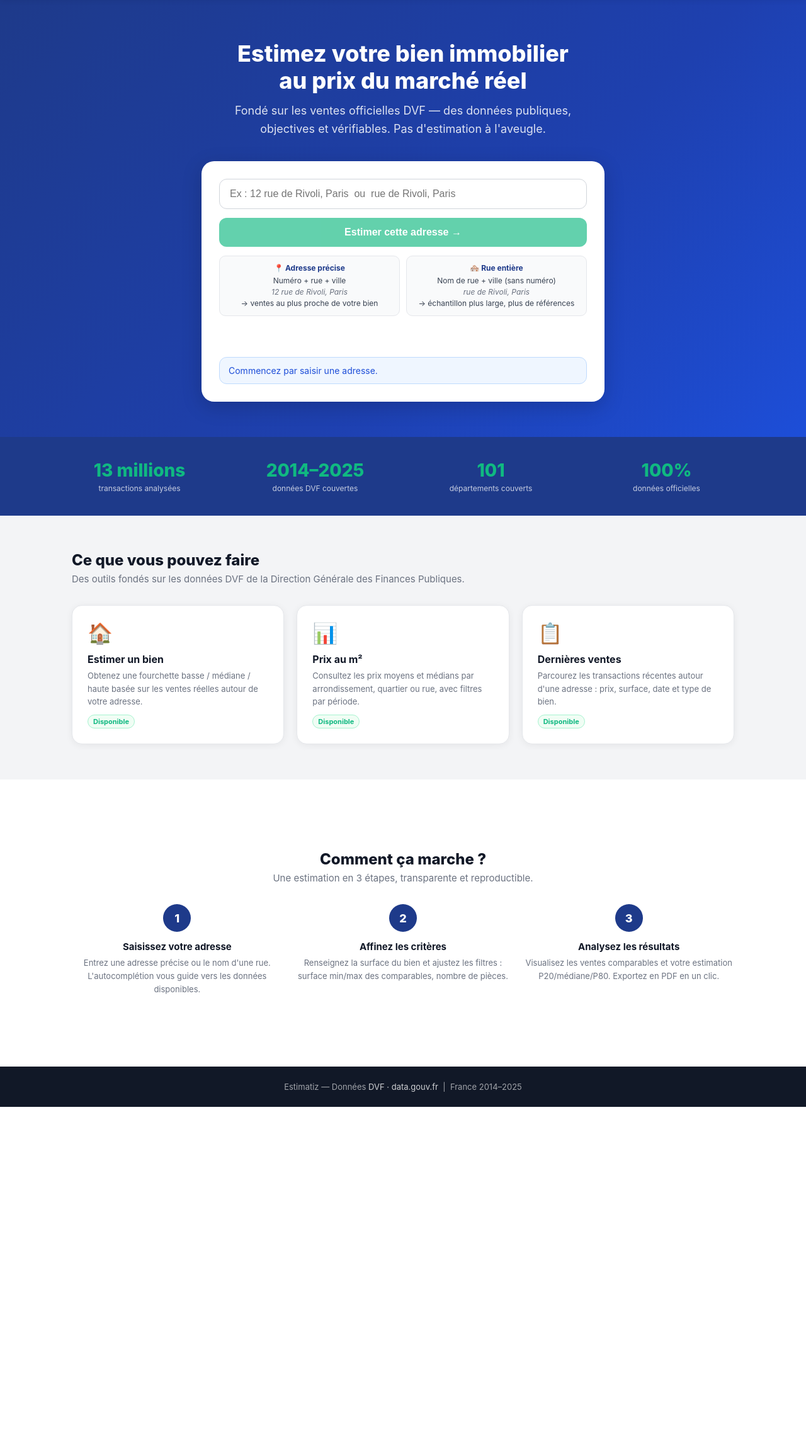
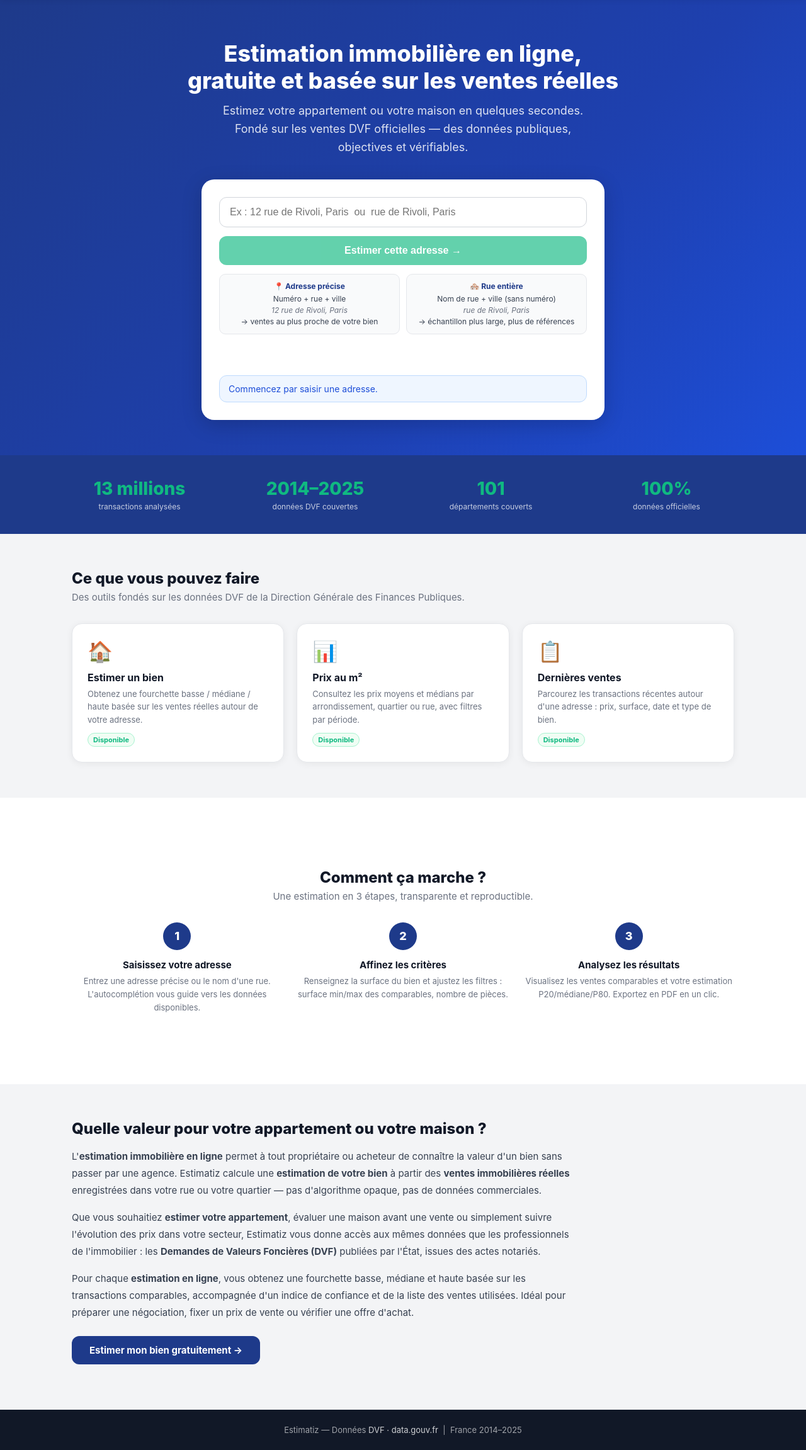
Before and after one commit to daco79/estimatiz, a PHP site: page / in a window 1280 px wide. Shown: the part 65-2368 px from the top of the page at 63% size. Before the commit the page ends 1823 px from the top, so only its background shows below. Run offline with PHP 8.4, Linux system fonts and the light colour scheme.

Commit message:
update SEO

```diff
--- /dev/null
+++ b/BingSiteAuth.xml
@@ -0,0 +1,4 @@
+<?xml version="1.0"?>
+<users>
+	<user>7FBA113849F0FDE337C993B767AFB33F</user>
+</users>
--- a/a-propos.php
+++ b/a-propos.php
@@ -7,6 +7,9 @@
   <title>À propos – Estimatiz</title>
   <!-- SEO enhancements -->
   <meta name="description" content="Découvrez qui se cache derrière Estimatiz, ses valeurs et sa mission. Un outil transparent pour rendre l’estimation immobilière accessible à tous." />
+  <link rel="icon" type="image/x-icon" href="/favicon.ico" />
+  <link rel="icon" type="image/png" sizes="32x32" href="/assets/img/favicon-32x32.png" />
+  <link rel="icon" type="image/png" sizes="16x16" href="/assets/img/favicon-16x16.png" />
   <link rel="canonical" href="https://www.estimatiz.fr/a-propos" />
   <!-- Open Graph tags -->
   <meta property="og:title" content="À propos – Estimatiz" />
--- a/contact.php
+++ b/contact.php
@@ -7,6 +7,9 @@
   <title>Contact – Estimatiz</title>
   <!-- SEO enhancements -->
   <meta name="description" content="Contactez l'équipe Estimatiz pour signaler une adresse introuvable, une estimation incohérente, un bug ou une suggestion." />
+  <link rel="icon" type="image/x-icon" href="/favicon.ico" />
+  <link rel="icon" type="image/png" sizes="32x32" href="/assets/img/favicon-32x32.png" />
+  <link rel="icon" type="image/png" sizes="16x16" href="/assets/img/favicon-16x16.png" />
   <link rel="canonical" href="https://www.estimatiz.fr/contact" />
   <!-- Open Graph tags -->
   <meta property="og:title" content="Contact – Estimatiz" />
--- a/donnees.php
+++ b/donnees.php
@@ -7,6 +7,9 @@
   <title>Données utilisées – Estimatiz</title>
   <!-- SEO enhancements -->
   <meta name="description" content="Découvrez les données DVF utilisées par Estimatiz, leur composition, leur couverture et la façon dont elles sont traitées et mises à jour." />
+  <link rel="icon" type="image/x-icon" href="/favicon.ico" />
+  <link rel="icon" type="image/png" sizes="32x32" href="/assets/img/favicon-32x32.png" />
+  <link rel="icon" type="image/png" sizes="16x16" href="/assets/img/favicon-16x16.png" />
   <link rel="canonical" href="https://www.estimatiz.fr/donnees" />
   <!-- Open Graph tags -->
   <meta property="og:title" content="Données utilisées – Estimatiz" />
--- a/faq.php
+++ b/faq.php
@@ -7,6 +7,9 @@
   <title>FAQ – Estimatiz</title>
   <!-- SEO enhancements -->
   <meta name="description" content="Questions fréquentes sur Estimatiz : recherche d'adresse, méthode d’estimation, indice de confiance et limites." />
+  <link rel="icon" type="image/x-icon" href="/favicon.ico" />
+  <link rel="icon" type="image/png" sizes="32x32" href="/assets/img/favicon-32x32.png" />
+  <link rel="icon" type="image/png" sizes="16x16" href="/assets/img/favicon-16x16.png" />
   <link rel="canonical" href="https://www.estimatiz.fr/faq" />
   <!-- Open Graph tags -->
   <meta property="og:title" content="FAQ – Estimatiz" />
--- a/index.php
+++ b/index.php
@@ -4,13 +4,16 @@
 <head>
   <meta charset="UTF-8" />
   <meta name="viewport" content="width=device-width, initial-scale=1" />
-  <title>Estimatiz – Estimation immobilière basée sur les ventes réelles</title>
+  <title>Estimatiz – Estimation immobilière en ligne gratuite | Estimer son appartement</title>
   <!-- SEO enhancements -->
-  <meta name="description" content="Obtenez gratuitement l’estimation de votre bien immobilier grâce aux données DVF et aux ventes réelles. Outil transparent et gratuit." />
+  <meta name="description" content="Estimez votre appartement ou maison en ligne gratuitement. Estimation immobilière basée sur les ventes DVF officielles — prix au m², fourchette basse, médiane et haute pour toute la France." />
+  <link rel="icon" type="image/x-icon" href="/favicon.ico" />
+  <link rel="icon" type="image/png" sizes="32x32" href="/assets/img/favicon-32x32.png" />
+  <link rel="icon" type="image/png" sizes="16x16" href="/assets/img/favicon-16x16.png" />
   <link rel="canonical" href="https://www.estimatiz.fr/" />
   <!-- Open Graph tags -->
-  <meta property="og:title" content="Estimatiz – Estimation immobilière basée sur les ventes réelles" />
-  <meta property="og:description" content="Obtenez gratuitement l’estimation de votre bien immobilier grâce aux données DVF et aux ventes réelles. Outil transparent et gratuit." />
+  <meta property="og:title" content="Estimatiz – Estimation immobilière en ligne gratuite" />
+  <meta property="og:description" content="Estimez votre appartement ou maison en ligne gratuitement. Basé sur les ventes DVF officielles — prix au m², fourchette basse, médiane et haute pour toute la France." />
   <meta property="og:type" content="website" />
   <meta property="og:url" content="https://www.estimatiz.fr/" />
   <meta property="og:locale" content="fr_FR" />
@@ -122,8 +125,8 @@
 
   <!-- Hero -->
   <section class="hero">
-    <h1>Estimez votre bien immobilier<br>au prix du marché réel</h1>
-    <p>Fondé sur les ventes officielles DVF — des données publiques, objectives et vérifiables. Pas d'estimation à l'aveugle.</p>
+    <h1>Estimation immobilière en ligne,<br>gratuite et basée sur les ventes réelles</h1>
+    <p>Estimez votre appartement ou votre maison en quelques secondes. Fondé sur les ventes DVF officielles — des données publiques, objectives et vérifiables.</p>
     <div class="search-card">
       <div class="searchBox">
         <input id="addressInput" type="text" placeholder="Ex : 12 rue de Rivoli, Paris  ou  rue de Rivoli, Paris" autocomplete="off" />
@@ -211,6 +214,25 @@
           <p class="step-desc">Visualisez les ventes comparables et votre estimation P20/médiane/P80. Exportez en PDF en un clic.</p>
         </div>
       </div>
+    </div>
+  </section>
+
+  <!-- Bloc SEO -->
+  <section class="section">
+    <div style="max-width:800px;">
+      <h2 class="section-title">Quelle valeur pour votre appartement ou votre maison ?</h2>
+      <p style="font-size:15px;color:#374151;line-height:1.8;margin:16px 0;">
+        L'<strong>estimation immobilière en ligne</strong> permet à tout propriétaire ou acheteur de connaître la valeur d'un bien sans passer par une agence. Estimatiz calcule une <strong>estimation de votre bien</strong> à partir des <strong>ventes immobilières réelles</strong> enregistrées dans votre rue ou votre quartier — pas d'algorithme opaque, pas de données commerciales.
+      </p>
+      <p style="font-size:15px;color:#374151;line-height:1.8;margin:16px 0;">
+        Que vous souhaitiez <strong>estimer votre appartement</strong>, évaluer une maison avant une vente ou simplement suivre l'évolution des prix dans votre secteur, Estimatiz vous donne accès aux mêmes données que les professionnels de l'immobilier : les <strong>Demandes de Valeurs Foncières (DVF)</strong> publiées par l'État, issues des actes notariés.
+      </p>
+      <p style="font-size:15px;color:#374151;line-height:1.8;margin:16px 0;">
+        Pour chaque <strong>estimation en ligne</strong>, vous obtenez une fourchette basse, médiane et haute basée sur les transactions comparables, accompagnée d'un indice de confiance et de la liste des ventes utilisées. Idéal pour préparer une négociation, fixer un prix de vente ou vérifier une offre d'achat.
+      </p>
+      <p style="margin-top:24px;">
+        <a href="estimation" style="display:inline-block;background:#1E3A8A;color:#fff;padding:13px 28px;border-radius:12px;font-weight:700;text-decoration:none;font-size:15px;">Estimer mon bien gratuitement →</a>
+      </p>
     </div>
   </section>
 
--- a/methodologie.php
+++ b/methodologie.php
@@ -7,6 +7,9 @@
   <title>Méthodologie – Estimatiz</title>
   <!-- SEO enhancements -->
   <meta name="description" content="Apprenez la méthodologie d’Estimatiz : sources des données DVF, recherche des comparables, filtrage statistique, calcul des estimations et limites." />
+  <link rel="icon" type="image/x-icon" href="/favicon.ico" />
+  <link rel="icon" type="image/png" sizes="32x32" href="/assets/img/favicon-32x32.png" />
+  <link rel="icon" type="image/png" sizes="16x16" href="/assets/img/favicon-16x16.png" />
   <link rel="canonical" href="https://www.estimatiz.fr/methodologie" />
   <!-- Open Graph tags -->
   <meta property="og:title" content="Méthodologie – Estimatiz" />
--- a/results.php
+++ b/results.php
@@ -7,6 +7,9 @@
   <title>Estimatiz – Résultats</title>
   <!-- SEO enhancements -->
   <meta name="description" content="Résultats d’estimation personnalisée du prix d’un bien immobilier selon les ventes DVF. Consultez les valeurs basse, médiane et haute, et les statistiques comparables." />
+  <link rel="icon" type="image/x-icon" href="/favicon.ico" />
+  <link rel="icon" type="image/png" sizes="32x32" href="/assets/img/favicon-32x32.png" />
+  <link rel="icon" type="image/png" sizes="16x16" href="/assets/img/favicon-16x16.png" />
   <link rel="canonical" href="https://www.estimatiz.fr/results" />
   <!-- Open Graph tags -->
   <meta property="og:title" content="Estimatiz – Résultats" />
--- a/robots.txt
+++ b/robots.txt
@@ -5,5 +5,6 @@ Disallow: /_Backup/
 Disallow: /.cache/
 Disallow: /lib/
 Disallow: /includes/
+Disallow: /test_connexion.php
 Allow: /
 Sitemap: https://www.estimatiz.fr/sitemap.xml
--- a/ventes.php
+++ b/ventes.php
@@ -35,6 +35,9 @@ $depts = [
   <meta name="viewport" content="width=device-width, initial-scale=1"/>
   <title>Dernières ventes immobilières – Estimatiz</title>
   <meta name="description" content="Consultez les dernières ventes immobilières en France (DVF 2014–2025). Filtrez par type de bien, département, nombre de pièces et surface." />
+  <link rel="icon" type="image/x-icon" href="/favicon.ico" />
+  <link rel="icon" type="image/png" sizes="32x32" href="/assets/img/favicon-32x32.png" />
+  <link rel="icon" type="image/png" sizes="16x16" href="/assets/img/favicon-16x16.png" />
   <link rel="canonical" href="https://www.estimatiz.fr/ventes" />
   <meta property="og:title" content="Dernières ventes immobilières – Estimatiz" />
   <meta property="og:description" content="Consultez les dernières ventes immobilières en France (DVF 2014–2025). Filtrez par type de bien, département, nombre de pièces et surface." />
```
Also changed, not shown: estimation.php (+5 -2 lines), prix-m2.php (+5 -2 lines), assets/img/favicon-16x16.png (added), assets/img/favicon-32x32.png (added), assets/img/favicon-48x48.png (added), favicon.ico (added).
